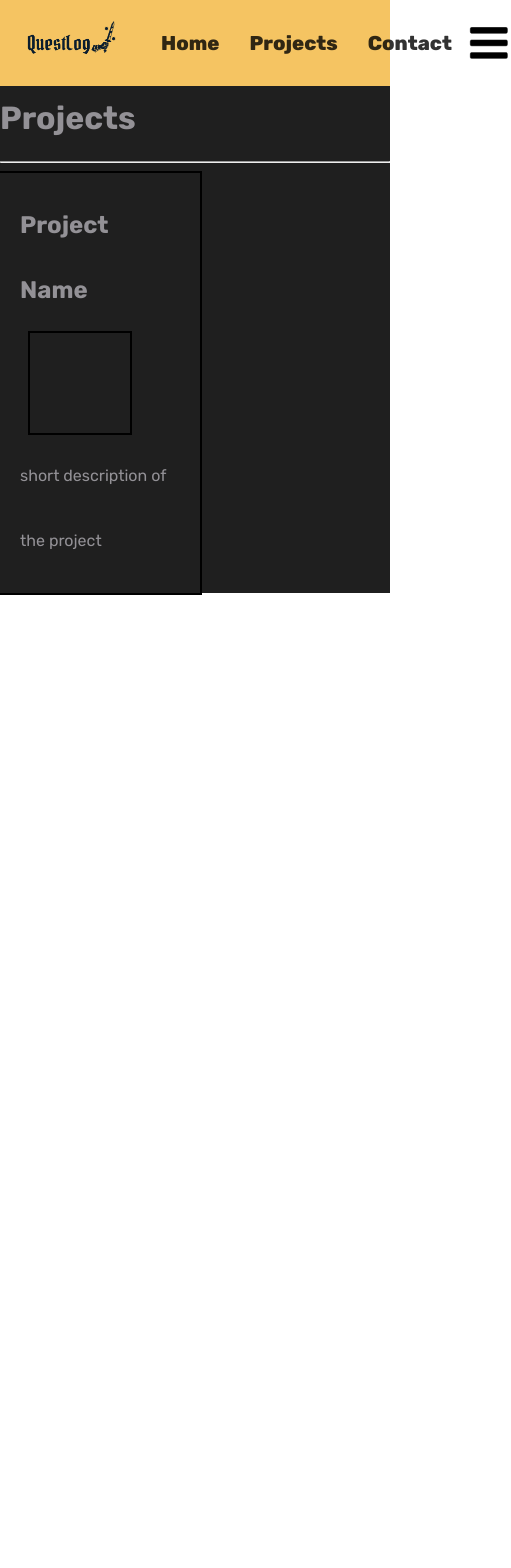
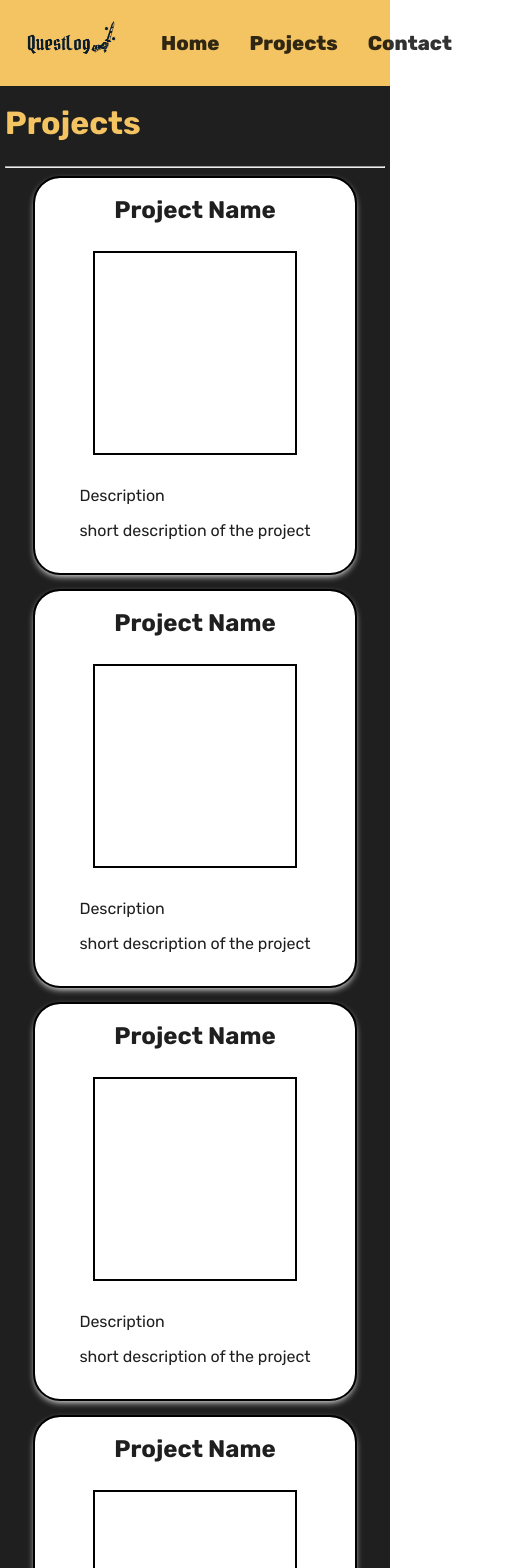
Before and after one commit to ParkAnthony13/tasks, a React (Create React App) app in the folder client/: page /projects in a window 390 px wide. Shown: the top 1568 px of the page, 511 px wide, since content can reach past the window. Before the commit the page ends 844 px from the top, so only its background shows below. Built offline with nearby package versions, Linux system fonts and the light colour scheme.

Commit message:
MobileNav and ProjectCard css

```diff
--- a/client/src/App.css
+++ b/client/src/App.css
@@ -48,3 +48,9 @@
     transform: rotate(360deg);
   }
 }
+
+.NavMobile {
+  background-color: #1f1f1f;
+  height: 50vh;
+  width: 50vw;
+}
--- a/client/src/App.js
+++ b/client/src/App.js
@@ -1,22 +1,41 @@
-import react, { useState, useEffect } from 'react'
-import { Link, Navigate, Router } from '@reach/router'
+import react, { useState, useEffect } from 'react';
+import { Link, Navigate, Router } from '@reach/router';
 import Button from '@mui/material/Button';
 import axios from 'axios';
 
-import LandingPage from './components/LandingPage'
-import NavBar from './components/NavBar'
-import ProjectList from './components/ProjectList'
+import LandingPage from './components/LandingPage';
+import NavBar from './components/NavBar';
+import ProjectList from './components/ProjectList';
+import NavMobile from './components/NavMobile';
+import SingleProject from './components/SingleProject';
 
 
 import './App.css';
 
 function App() {
+
+  const [mobile,setMobile] = useState(false);
+  const [mobileMenu,setMobileMenu] = useState(false);
+
+
+
   return (
     <div className="AppContainer">
-      <NavBar/>
+      <NavBar
+        mobile={mobile}
+        setMobile={setMobile}
+        mobileMenu={mobileMenu}
+        setMobileMenu={setMobileMenu}
+      />
       <Router>
-        <LandingPage path="/"/>
-        <ProjectList path="/projects"/>
+        <LandingPage path="/"
+          mobile={mobile}
+          setMobile={setMobile}
+        />
+        <ProjectList path="/projects">
+          <SingleProject path="/projects/1"/>
+        </ProjectList>
+        <NavMobile path="/test" />
       </Router>
     </div>
   );
--- a/client/src/components/LandingPage.jsx
+++ b/client/src/components/LandingPage.jsx
@@ -8,7 +8,8 @@ import '../css/LandingPage.css';
 
 const LandingPage = props => {
 
-    const [mobile,setMobile] = useState(false);
+    const {mobile,setMobile} = props;
+    // const [mobile,setMobile] = useState(false);
     const handleClick = e => {
         console.log(window.innerWidth);
         console.log(mobile);
--- a/client/src/components/NavBar.jsx
+++ b/client/src/components/NavBar.jsx
@@ -4,12 +4,12 @@ import {navigate, Router, Link} from '@reach/router'
 import Button from '@mui/material/Button';
 import axios from 'axios';
 import '../css/NavBar.css';
-import '../App.css';
 
 const NavBar = props => {
-
-    const [mobile,setMobile] = useState(false);
-    const [mobileMenu,setMobileMenu] = useState(false);
+    const {mobile,setMobile} = props;
+    const {mobileMenu,setMobileMenu} = props;
+    // const [mobile,setMobile] = useState(false);
+    // const [mobileMenu,setMobileMenu] = useState(false);
 
     const showButton = () => {
         if (window.innerWidth <= 850) {
@@ -18,8 +18,9 @@ const NavBar = props => {
             setMobile(false);
         }
     }
-    const showMobileMenu = () => {
-
+    const mobileMenuLink = () => {
+        setMobileMenu(false);
+        setMobile(true);
     }
     const handleClick = e => {
         setMobileMenu(!mobileMenu);
@@ -37,15 +38,27 @@ const NavBar = props => {
                 </div>
                 {mobile
                 ? <div>
-                    <img id="mobileMenu"src="./imgs/three-bars-icon-small.jpg" alt="mobileMenu" height="40px"/>
+                    <img onClick={handleClick} id="mobileMenu"src={mobileMenu ?"./imgs/x.png": "./imgs/three-bars-icon-small.jpg"} alt="mobileMenu" height="40px"/>
                 </div>
                 : <div className="navBarRight">
                     <Link to="/" className="navBarRightItems">Home</Link>
                     <Link to="/projects" className="navBarRightItems">Projects</Link>
                     <Link to="/contact" className="navBarRightItems">Contact</Link>
-                    <img id="mobileMenu"src="./imgs/three-bars-icon-small.jpg" alt="mobileMenu" height="40px" onClick={handleClick}/>
                 </div>
                 }
+            </div>
+            <div className={mobileMenu ? "NavMobileTrue outer" : "NavMobileFalse"}>
+                <Link to="/" onClick={mobileMenuLink} className="NavMobOuterBtn BtnLeftRight">
+                    <p className="NavMobBtn">Home</p>
+                </Link>
+                <hr />
+                <Link to="/projects" onClick={mobileMenuLink} className="NavMobOuterBtn BtnLeftRight">
+                    <p className="NavMobBtn">Projects</p>
+                </Link>
+                <hr />
+                <Link to="/contact" onClick={mobileMenuLink} className="NavMobOuterBtn BtnLeftRight">
+                    <p className="NavMobBtn">Contact</p>
+                </Link>
             </div>
         </div>
     )
--- /dev/null
+++ b/client/src/components/NavMobile.jsx
@@ -0,0 +1,22 @@
+import React, { useEffect, useState } from 'react';
+import {navigate, Router, Link} from '@reach/router'
+import Button from '@mui/material/Button';
+import axios from 'axios';
+import '../css/NavMobile.css';
+
+const NavMobile = props => {
+
+
+
+
+    return (
+        <div className="outer">
+            <h1>Left to Right</h1> &nbsp;
+            <div class="outer__button button__left-right">
+                <div class="text">Button</div>
+            </div>&nbsp;
+        </div>
+    )
+}
+
+export default NavMobile;
--- a/client/src/components/ProjectList.jsx
+++ b/client/src/components/ProjectList.jsx
@@ -2,8 +2,8 @@ import React, { useEffect, useState } from 'react';
 import {navigate, Router, Link} from '@reach/router'
 import Button from '@mui/material/Button';
 import axios from 'axios';
+import SingleProject from './SingleProject';
 import '../css/ProjectList.css';
-import '../App.css';
 
 const ProjectList = props => {
 
@@ -30,12 +30,60 @@ const ProjectList = props => {
         <div className="projectListContainer">
             <h1>Projects</h1>
             <hr style={{margin:'10px 0px'}}></hr>
-            <div>
-                <div style={{padding:'20px',outline: '2px solid black',maxWidth:'160px'}}>
-                    <h2 style={{maxWidth: '150px'}}>Project Name</h2>
-                    <div style={{height: '100px', width: '100px', outline: '2px solid black', margin: '10px'}}></div>
-                    <p>short description of the project</p>
-                </div>
+            <div className="ProjectList">
+                <Link to="/projects/1" className="ProjectCard">
+                    <h2 className="PCardItem PCHead">Project Name</h2>
+                    <div className="PCardItem PCImg"></div>
+                    <div className="PCardItem">
+                        <p>Description</p>
+                        <p>short description of the project</p>
+                    </div>
+                </Link>
+
+                <Link to="/projects/2" className="ProjectCard">
+                    <h2 className="PCardItem PCHead">Project Name</h2>
+                    <div className="PCardItem PCImg"></div>
+                    <div className="PCardItem">
+                        <p>Description</p>
+                        <p>short description of the project</p>
+                    </div>
+                </Link>
+
+                <Link to="/projects/3" className="ProjectCard">
+                    <h2 className="PCardItem PCHead">Project Name</h2>
+                    <div className="PCardItem PCImg"></div>
+                    <div className="PCardItem">
+                        <p>Description</p>
+                        <p>short description of the project</p>
+                    </div>
+                </Link>
+
+                <Link to="/projects/4" className="ProjectCard">
+                    <h2 className="PCardItem PCHead">Project Name</h2>
+                    <div className="PCardItem PCImg"></div>
+                    <div className="PCardItem">
+                        <p>Description</p>
+                        <p>short description of the project</p>
+                    </div>
+                </Link>
+
+                <Link to="/projects/5" className="ProjectCard">
+                    <h2 className="PCardItem PCHead">Project Name</h2>
+                    <div className="PCardItem PCImg"></div>
+                    <div className="PCardItem">
+                        <p>Description</p>
+                        <p>short description of the project</p>
+                    </div>
+                </Link>
+
+                <Link to="/projects/6" className="ProjectCard">
+                    <h2 className="PCardItem PCHead">Project Name</h2>
+                    <div className="PCardItem PCImg"></div>
+                    <div className="PCardItem">
+                        <p>Description</p>
+                        <p>short description of the project</p>
+                    </div>
+                </Link>
             </div>
         </div>
     )
--- /dev/null
+++ b/client/src/components/SingleProject.jsx
@@ -0,0 +1,17 @@
+import React, { useEffect, useState } from 'react';
+import {navigate, Router, Link} from '@reach/router'
+import Button from '@mui/material/Button';
+import axios from 'axios';
+import '../css/ProjectList.css';
+
+const SingleProject = props => {
+
+
+    return (
+        <div>
+            test
+        </div>
+    )
+}
+
+export default SingleProject;
--- a/client/src/css/LandingPage.css
+++ b/client/src/css/LandingPage.css
@@ -1,7 +1,6 @@
 .container {
     background-color: black;
     color: #1f1f1f;
-    opacity: 0.9;
     height: 90.8vh;
     background-image: url('../img/mapChart.jpg');
     background-size: cover;
--- a/client/src/css/ProjectList.css
+++ b/client/src/css/ProjectList.css
@@ -1,4 +1,70 @@
 .projectListContainer {
     background-color: #1f1f1f;
-    color: #939196;
+    color: #1f1f1f;
+    padding: 5px;
+    height: 100%;
 }
+.projectListContainer h1:first-child {
+    color: #f5c462;
+}
+
+.ProjectList {
+    display: flex;
+    margin: auto;
+    justify-content: space-around;
+    flex-wrap: wrap;
+    padding: auto;
+}
+.ProjectCard {
+    background: #ffffff;
+    width: 320px;
+    margin: 0px 18px 18px;
+    text-decoration: none;
+    color: #1f1f1f;
+
+    display: flex;
+    text-align: center;
+    flex-direction: column;
+    align-items: center;
+    flex: 0 0 auto;
+
+    outline: 2px solid black;
+    border-radius: 25px;
+    box-shadow: 0px 3px 7px #ffffff;
+}
+.ProjectCardHover {
+    background: #ffffff;
+    width: 320px;
+    max-height: 400px;
+    margin: 0px 18px 18px;
+    text-decoration: none;
+    color: #1f1f1f;
+
+    display: flex;
+    text-align: center;
+    flex-direction: column;
+    align-items: center;
+
+    outline: 2px solid black;
+    border-radius: 25px;
+    box-shadow: 0px 3px 7px #ffffff;
+}
+.PCardItem {
+    margin: auto;
+}
+.PCHead {
+    max-width: 300px;
+}
+.PCImg {
+    height: 200px;
+    width: 200px;
+    outline: 2px solid black;
+    margin: 10px;
+}
+.PCardItem p {
+    text-align: start;
+}
+.PCardItem p:nth-child(2) {
+    margin-top:-30px;
+    margin-bottom: 10px;
+}
```
Also changed, not shown: client/src/css/NavBar.css (+67 -3 lines), client/public/imgs/x.png (added), client/src/css/NavMobile.css (added), client/src/css/SingleProject.css (added).
